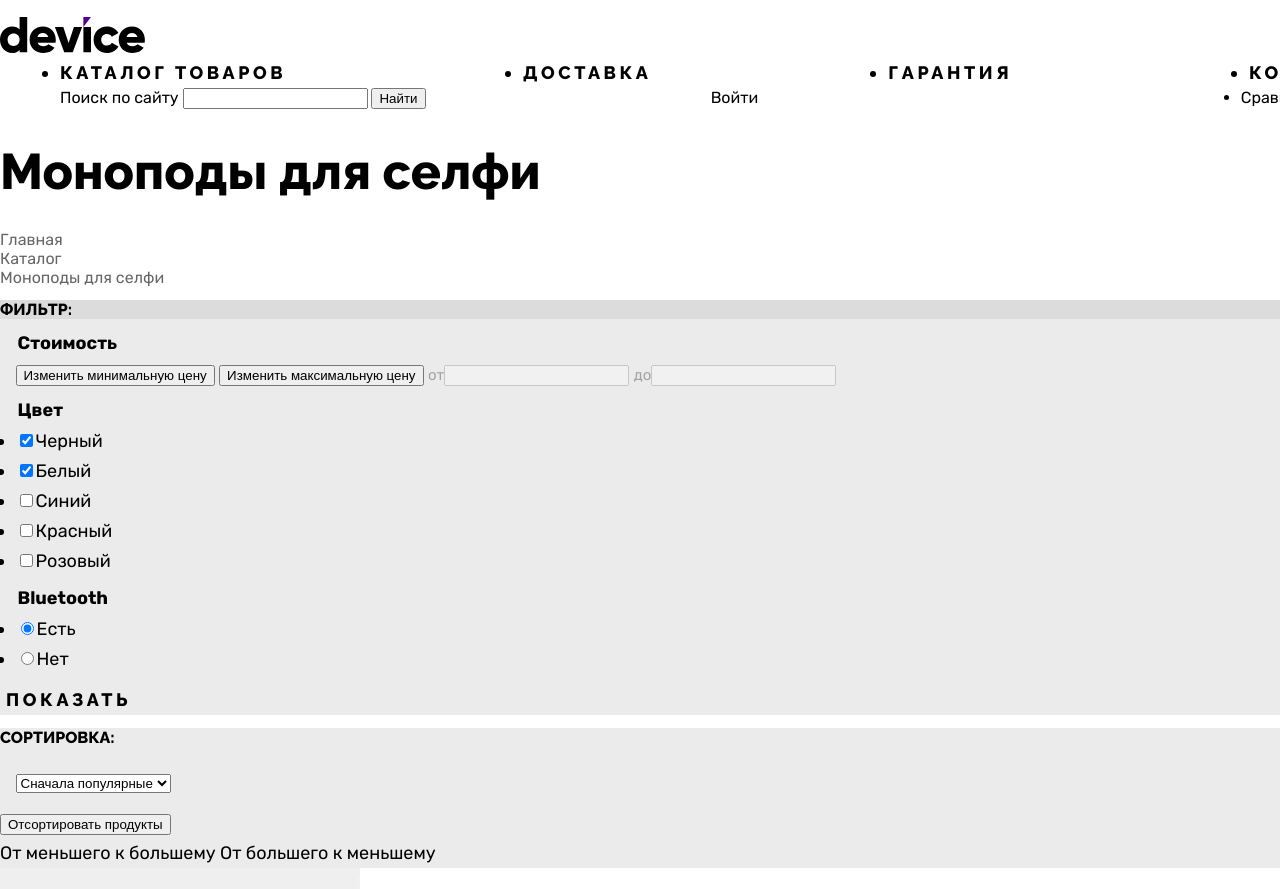
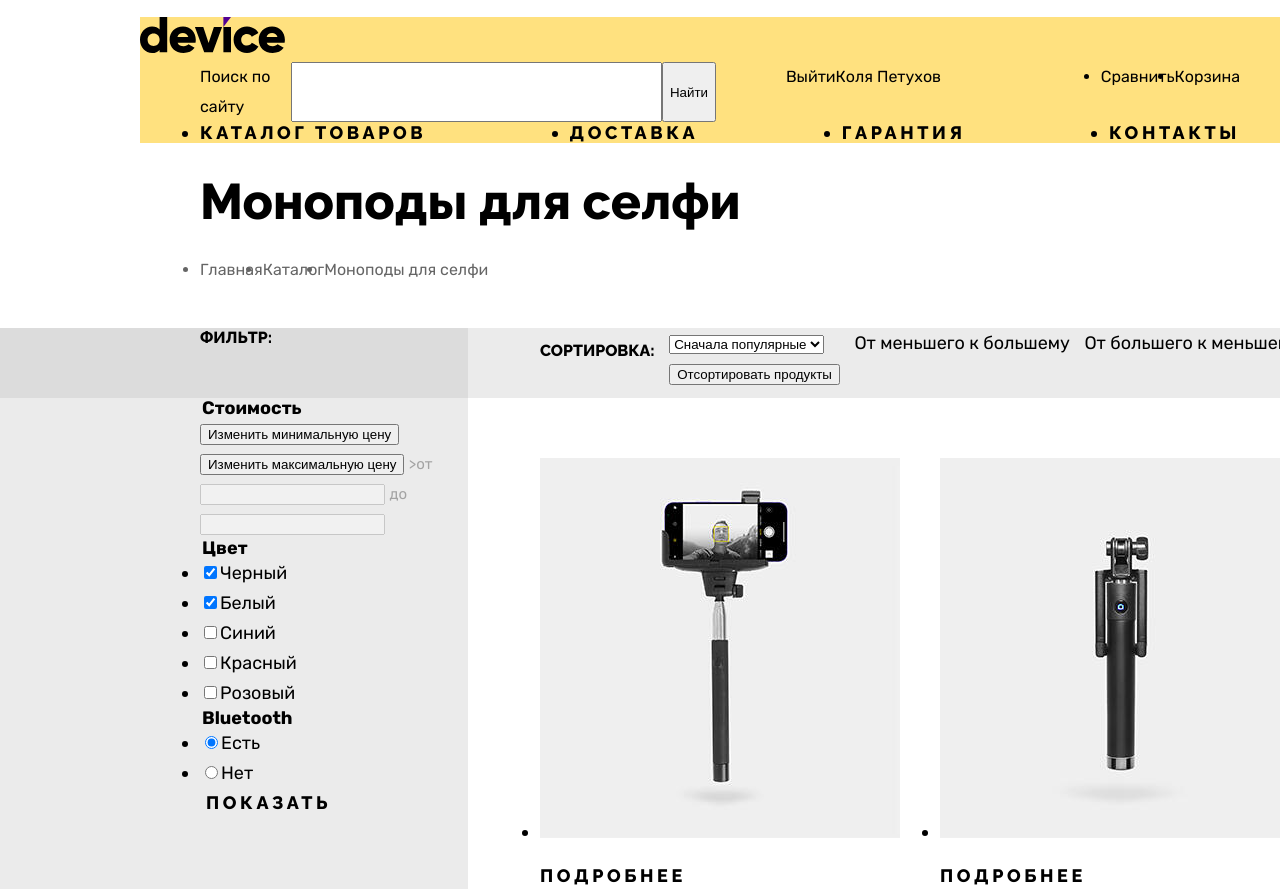
Before and after one commit to IvoLord/1688167-device-32, a plain HTML site: page catalog.html in a window 1280 px wide. Shown: the top 889 px of the page. Drawn offline with Linux system fonts and the light colour scheme.

Commit message:
dz 4-2.1

```diff
--- a/catalog.html
+++ b/catalog.html
@@ -10,6 +10,7 @@
     <!-- хедер -->
 
     <header class="main-header">
+      <div class="main-header--container">
         <a class="link main-header--link" href="index.html"
           ><img
             class="logo main-header--logo"
@@ -20,6 +21,43 @@
         /></a>
 
         <nav class="navigation">
+          <div class="navigation-user">
+            <!-- форма -->
+
+            <form
+              class="user-form navigation-user--user-form"
+              action="https://echo.htmlacademy.ru/"
+              method="POST"
+            >
+              <label class="visually-hidden" for="search">Поиск по сайту</label>
+              <input
+                class="search user-form--search"
+                type="search"
+                name="search"
+                id="search"
+              />
+              <button class="button" type="submit">Найти</button>
+            </form>
+
+            <!-- логин -->
+
+            <div class="navigation-user--login">
+              <a href="#" class="link login--link">Выйти</a>
+              <a href="#" class="link login--link">Коля Петухов</a>
+            </div>
+
+            <!-- список решений к покупке -->
+
+            <ul class="list navigation-user--list">
+              <li class="item navigation-user--item">
+                <a href="#" class="link navigation-user--link">Сравнить</a>
+              </li>
+              <li class="item navigation-user--item">
+                <a href="#" class="link navigation-user--link">Корзина</a>
+              </li>
+            </ul>
+          </div>
+
           <div class="navigation-main">
             <ul class="list navigation-main--list">
               <li class="item navigation-main--item">
@@ -44,38 +82,14 @@
               </li>
             </ul>
           </div>
-
-        <div class="navigation-user">
-          <form
-            class="appointment-form"
-            action="https://echo.htmlacademy.ru/"
-            method="POST"
-          >
-            <label for="search">Поиск по сайту</label>
-            <input type="search" name="search" id="search" />
-            <button class="button" type="submit">Найти</button>
-          </form>
-
-          <div class="login navigation-user--login">
-            <a href="#" class="link navigation-link">Войти</a>
+        </nav>
       </div>
-          <ul class="list navigation-user--list">
-            <li class="item navigation-user--item">
-              <a href="#" class="link navigation-user--link">Сравнить</a>
-            </li>
-            <li class="item navigation-user--item">
-              <a href="#" class="link navigation-user--link">Корзина</a>
-            </li>
-          </ul>
-        </div>
-      </nav>
     </header>
 
-    <main class="inner">
-      <header class="header inner--header">
-        <h1 class="title inner--title">Моноподы для селфи</h1>
+    <header class="inner--header">
+      <h1 class="title inner-header--title">Моноподы для селфи</h1>
 
-        <div class="breadcrumbs">
+      <div class="inner-header--breadcrumbs">
         <ul class="list breadcrumbs--list">
           <li class="item breadcrumbs--item">
             <a class="link breadcrumbs-link" href="index.html">Главная</a>
@@ -90,25 +104,31 @@
       </div>
     </header>
 
+    <main class="main-inner">
       <!-- фильтер -->
 
-      <section class="filter">
-        <h2 class="title filter--title">Фильтр:</h2>
+      <section class="filter-items">
+        <div class="filter-items--container-title">
+          <h2 class="title filter-item--title">Фильтр:</h2>
+        </div>
 
+        <div class="filter-items--container-form">
           <form
-          class="form filter--form"
+            class="form filter-item--form-items"
             action="https://echo.htmlacademy.ru/"
             method="get"
           >
-          <fieldset class="group form--group">
-            <legend class="form-title filter--form-title">Стоимость</legend>
-            <button type="button" class="range-toggle toggle-min">
+            <fieldset class="group form-items--group">
+              <legend class="form-title form-items--group-title">
+                Стоимость
+              </legend>
+              <button class="range-toggle toggle-min" type="button">
                 <span class="visually-hidden">Изменить минимальную цену</span>
               </button>
-            <button type="button" class="range-toggle toggle-max">
+              <button class="range-toggle toggle-max" type="button">
                 <span class="visually-hidden">Изменить максимальную цену</span>
               </button>
-            <label class="range-text form--range-text"
+              <label class="range-text form--range-text">
                 >от<input type="number" name="min-price"
               /></label>
               <label class="range-text form--range-text"
@@ -116,10 +136,10 @@
               /></label>
             </fieldset>
 
-          <fieldset class="group form--group">
-            <legend class="form-title filter--form-title">Цвет</legend>
-            <ul class="list filter--list">
-              <li class="item filter-item">
+            <fieldset class="group form-items--group">
+              <legend class="form-title form-items--group-title">Цвет</legend>
+              <ul class="list form-items--list">
+                <li class="item form-items--item">
                   <label
                     ><input
                       class="checkbox filter-checkbox"
@@ -129,7 +149,7 @@
                     />Черный</label
                   >
                 </li>
-              <li class="item filter-item">
+                <li class="item form-items--item">
                   <label
                     ><input
                       class="checkbox filter-checkbox"
@@ -139,7 +159,7 @@
                     />Белый</label
                   >
                 </li>
-              <li class="item filter-item">
+                <li class="item form-items--item">
                   <label
                     ><input
                       class="checkbox filter-checkbox"
@@ -148,7 +168,7 @@
                     />Синий</label
                   >
                 </li>
-              <li class="item filter-item">
+                <li class="item form-items--item">
                   <label
                     ><input
                       class="checkbox filter-checkbox"
@@ -157,7 +177,7 @@
                     />Красный</label
                   >
                 </li>
-              <li class="item filter-item">
+                <li class="item form-items--item">
                   <label
                     ><input
                       class="checkbox filter-checkbox"
@@ -169,10 +189,10 @@
               </ul>
             </fieldset>
 
-          <fieldset class="group form--group">
+            <fieldset class="group form-items--group">
               <legend class="form-title filter--form-title">Bluetooth</legend>
-            <ul class="list filter--list">
-              <li class="item filter-item">
+              <ul class="list form-items--list">
+                <li class="item form-items--item">
                   <label
                     ><input
                       class="radio filter-radio"
@@ -183,7 +203,7 @@
                     />Есть</label
                   >
                 </li>
-              <li class="item filter-item">
+                <li class="item form-items--item">
                   <label
                     ><input
                       class="radio filter-radio"
@@ -200,27 +220,22 @@
               Показать
             </button>
           </form>
+        </div>
       </section>
-    </main>
 
       <section class="items">
         <!-- сортировка корточек -->
 
-      <div class="sort items--sort">
+        <div class="items--sort">
+          <div class="items--container">
             <h2 class="title sort--title">Сортировка:</h2>
-        <form class="form sort--form">
-          <fieldset class="group form--group">
-            <select name="select-list form--select-list">
-              <option
-                class="select-item form--select-item"
-                value="first-popular"
-              >
+            <form class="sort--form">
+              <fieldset class="form--group">
+                <select name="form--select-list">
+                  <option class="form--select-item" value="first-popular">
                     Сначала популярные
                   </option>
-              <option
-                class="select-item form--select-item"
-                value="first-popular"
-              >
+                  <option class="form--select-item" value="first-popular">
                     Сначала дешевые
                   </option>
                 </select>
@@ -238,10 +253,11 @@
               >От большего к меньшему</a
             >
           </div>
+        </div>
 
         <!-- карточки -->
 
-      <div class="cards">
+        <div class="items--cards">
           <ul class="list cards--list">
             <li class="item cards--item">
               <a class="link link--cards" href="#">
@@ -317,11 +333,13 @@
         <!-- управление -->
 
         <div class="pagination">
-        <a class="link-button2 pagination--link-button2" href="#"
-          >Загрузить еще</a
+          <a class="link link-button2--lable" href="#"
+            ><div class="pagination--link-button2">Загрузить еще</div></a
           >
+
           <div class="select-pagination">
-          <a class="link select-pagination--link select-pagination--link--prev"
+            <a
+              class="link select-pagination--link select-pagination--link--prev"
               >Назад</a
             >
 
@@ -351,10 +369,12 @@
           </div>
         </div>
       </section>
-
+    </main>
     <!-- футер -->
 
     <footer class="main-footer">
+      <div class="main-footer--container">
+        <!-- лого -->
         <a class="link main-footer--link" href="index.html"
           ><img
             class="logo main-footer--logo"
@@ -364,30 +384,34 @@
             alt="Логотип"
         /></a>
 
-      <address class="adddress-box main-footer--adddress-box">
+        <div class="main-footer--container-nav">
+          <address class="main-footer--adddress-box">
             <p class="text adddress-box--text">
               Санкт-Петербург, набережная реки Карповки, 5, литера П.
             </p>
           </address>
 
-      <div class="servises main-footer--servises">
-        <ul class="list main-footer--list">
-          <li class="item main-footer--item main-footer--delivery">
-            <a class="link main-footer--link" href="#">Доставка</a>
+          <div class="footer-servises main-footer--servises">
+            <ul class="list footer-servises--list">
+              <li class="item footer-servises--item main-footer--delivery">
+                <a class="link footer-servises--link" href="#">Доставка</a>
               </li>
-          <li class="item main-footer--item main-footer--guarantee">
-            <a class="link main-footer--link" href="#">Гарантия</a>
+              <li class="item footer-servises--item main-footer--guarantee">
+                <a class="link footer-servises--link" href="#">Гарантия</a>
               </li>
-          <li class="item main-footer--item main-footer--credit">
-            <a class="link main-footer--link" href="#">Кредит</a>
+              <li class="item footer-servises--item main-footer--credit">
+                <a class="link footer-servises--link" href="#">Кредит</a>
               </li>
             </ul>
           </div>
-
-      <a href="tel:+78128121212" class="phone-number main-footer--phone-number"
+          <a
+            href="tel:+78128121212"
+            class="phone-number main-footer--phone-number"
             >+7 (812) 812-12-12</a
           >
+        </div>
 
+        <div class="main-footer--container-social">
           <ul class="list main-footer--list">
             <li class="item main-footer--item">
               <a
@@ -424,6 +448,8 @@
               alt="Логотип htmlacademy"
             /><span class="visually-hidden">html academy</span>
           </a>
+        </div>
+      </div>
     </footer>
   </body>
 </html>
--- a/styles/styles.css
+++ b/styles/styles.css
@@ -61,17 +61,12 @@ body {
   font-weight: 700;
 }
 
-.main-index {
-  flex-grow: 1;
-}
-
 .main-header {
   padding-top: 17px;
 }
 
 .main-header--container {
   width: 1160px;
-  min-height: 323px;
   margin: 0 auto;
   background-color: #ffe17f;
   color: #000000;
@@ -380,33 +375,70 @@ body {
   justify-content: space-between;
 }
 
-/* каталог */
+/* каталог ------------------------------------------------------------*/
+.inner--header {
+  margin: 0 auto;
+  margin-left: 200px;
+  margin-bottom: 49px;
+}
 
-.breadcrumbs {
+.inner-header--breadcrumbs {
   font-size: 16px;
   line-height: 19px;
   opacity: 0.6;
 }
 
-.filter {
+.breadcrumbs--list {
+  display: flex;
+}
+
+.main-inner {
+  display: flex;
+  margin: 0;
+  padding: 0;
+}
+
+.filter-items {
+  width: 468px;
   background-color: #ebebeb;
 }
 
-.filter--title {
+.filter-items--container-title {
+  background-color: #dcdcdc;
+  min-height: 70px;
+}
+
+.filter-item--title {
+  width: 468px;
+  margin: 0;
+  margin-left: 200px;
+  padding: 0;
   font-family: Raleway, sans-serif;
   font-size: 16px;
   font-weight: 800;
   line-height: 19px;
   text-transform: uppercase;
   color: #000000;
-  background-color: #dcdcdc;
+}
+
+.filter-items--container-form {
+  margin-left: 200px;
+}
+
+.form-items--group {
+  margin: 0;
+  padding: 0;
+  border: none;
 }
 
 .form--group {
+  margin: 0;
+  padding: 0;
   border: none;
 }
 
 .form-title {
+  margin: 0;
   font-family: Rubik, sans-serif;
   font-size: 18px;
   line-height: 20px;
@@ -419,8 +451,21 @@ body {
   line-height: 18px;
   opacity: 0.3;
 }
+
+.items {
+  flex-grow: 1;
+}
+
 .items--sort {
+  min-height: 70px;
   background-color: #ebebeb;
+}
+
+.items--container {
+  display: flex;
+  justify-content: space-between;
+  margin-left: 72px;
+  margin-right: 140px;
 }
 
 .sort--title {
@@ -429,6 +474,24 @@ body {
   font-weight: 800;
   line-height: 19px;
   text-transform: uppercase;
+}
+
+.items--cards {
+  margin-right: 140px;
+  margin-left: 72px;
+}
+
+.cards--list {
+  display: flex;
+  flex-wrap: wrap;
+  justify-content: space-between;
+  margin-top: 60px;
+  gap: 40px;
+}
+
+.cards--item {
+  margin: 0;
+  padding: 0;
 }
 
 .cards--title {
@@ -445,16 +508,53 @@ body {
   font-weight: 400;
 }
 
+.pagination {
+  display: flex;
+  flex-direction: column;
+  margin-left: 72px;
+  margin-right: 140px;
+}
+
+.pagination--link-button2 {
+  text-align: center;
+  border: 3px solid #00000010;
+  background-color: #00000000;
+  font-size: 18px;
+  color: #000000;
+  text-decoration: none;
+  font-family: Raleway, sans-serif;
+  line-height: 21px;
+  font-weight: 800;
+  text-transform: uppercase;
+  letter-spacing: 0.2em;
+  width: 754px;
+  margin: 0 auto;
+  min-height: 49px;
+}
+
 .select-pagination {
+  display: flex;
+  align-items: center;
+  justify-content: space-between;
+  margin: 0 auto;
+  margin-bottom: 77px;
+  margin-top: 51px;
+  width: 760px;
+  min-height: 70px;
   background-color: #ebebeb;
 }
 
 .select-pagination--list {
+  display: flex;
+  justify-content: space-between;
+  min-width: 169px;
   font-size: 16px;
   line-height: 19px;
   opacity: 0.3;
   margin: 0;
   padding: 0;
+  margin-left: 70px;
+  margin-right: 140px;
 }
 
 .select-pagination--link--prev,
@@ -466,3 +566,11 @@ body {
   text-transform: uppercase;
   letter-spacing: 0.2em;
 }
+
+.select-pagination--link--prev {
+  margin-left: 29px;
+}
+
+.select-pagination--link--next {
+  margin-right: 30px;
+}
```
Lines whose indentation alone changed are shown as unchanged.
